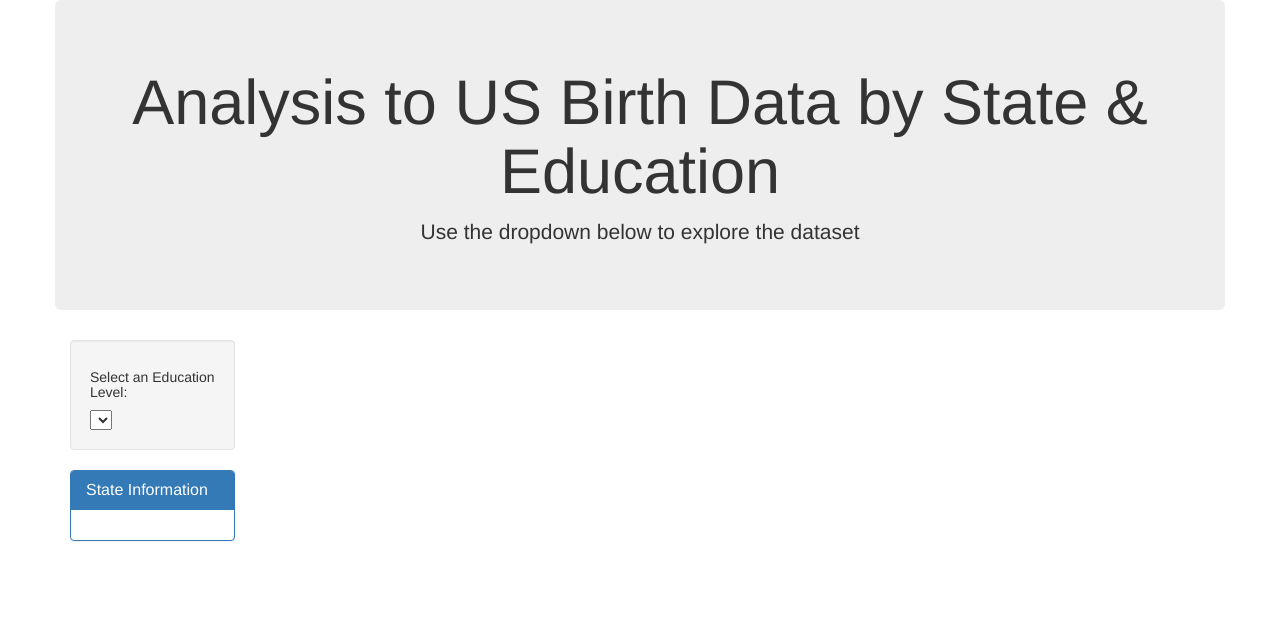
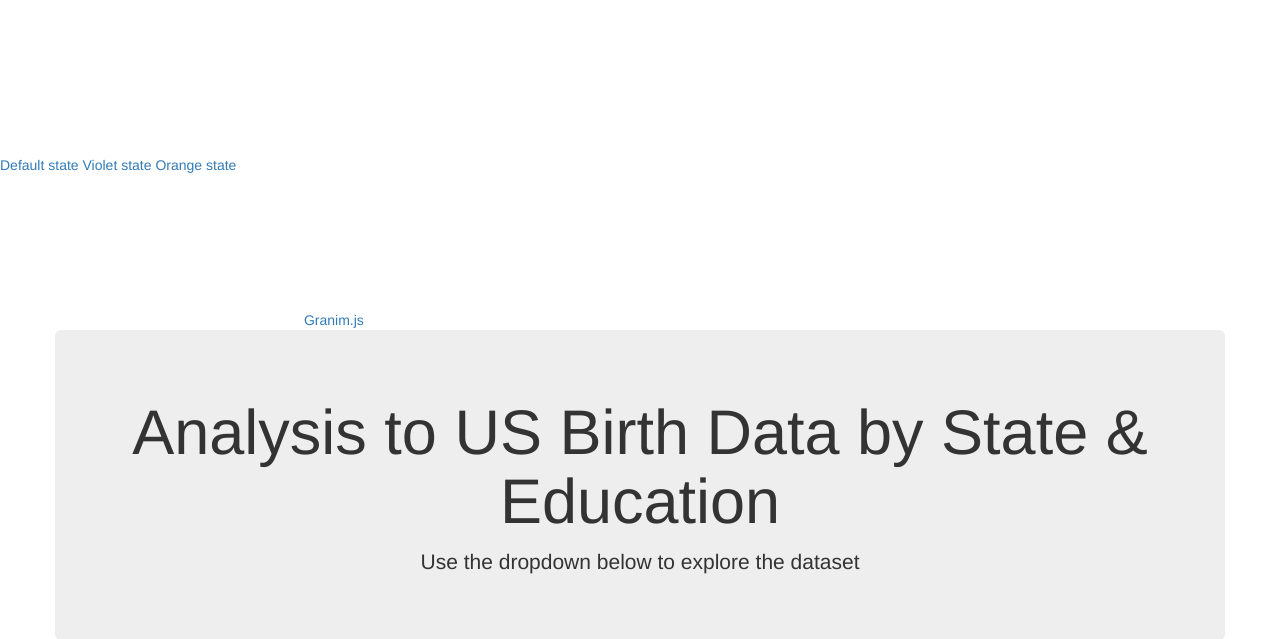
Before and after one commit to adrue94/project-3-repository, a Flask app: page / in a window 1280 px wide. Shown: the top 639 px of the page. Before the commit the page ends 541 px from the top, so only its background shows below. Run offline with Flask 3, Linux system fonts and the light colour scheme; lists and menus that the app fills with data are empty; a map, chart or similar area stays blank; some libraries are stand-ins or nearby versions.

Commit message:
added Granim.js, not working yet

```diff
--- a/static/js/birth.js
+++ b/static/js/birth.js
@@ -2,7 +2,61 @@ d3.json("http://127.0.0.1:5000//api/v1.0/state").then(function (stateData) {
     console.log(stateData)
 })
 
-// Michael's code starts here
+// Code Michael Added
+// Granim JavaScript Library - Interactive Gradients
+var granimInstance = new Granim({
+    element: '#canvas-interactive',
+    name: 'interactive-gradient',
+    elToSetClassOn: '.canvas-interactive-wrapper',
+    direction: 'diagonal',
+    isPausedWhenNotInView: true,
+    stateTransitionSpeed: 500,
+    states : {
+        "default-state": {
+            gradients: [
+                ['#B3FFAB', '#12FFF7'],
+                ['#ADD100', '#7B920A'],
+                ['#1A2980', '#26D0CE']
+            ],
+            transitionSpeed: 10000
+        },
+        "violet-state": {
+            gradients: [
+                ['#9D50BB', '#6E48AA'],
+                ['#4776E6', '#8E54E9']
+            ],
+            transitionSpeed: 2000
+        },
+        "orange-state": {
+            gradients: [ ['#FF4E50', '#F9D423'] ],
+            loop: false
+        }
+    }
+});
+
+// With jQuery
+$('#default-state-cta').on('click', function(event) {
+    event.preventDefault();
+    granimInstance.changeState('default-state');
+    setClass('#default-state-cta')
+});
+$('#violet-state-cta').on('click', function(event) {
+    event.preventDefault();
+    granimInstance.changeState('violet-state');
+    setClass('#violet-state-cta')
+});
+$('#orange-state-cta').on('click', function(event) {
+    event.preventDefault();
+    granimInstance.changeState('orange-state');
+    setClass('#orange-state-cta')
+});
+
+function setClass(element) {
+    $('.canvas-interactive-wrapper a').removeClass('active');
+    $(element).addClass('active');
+};
+
+// Code Michael Added
 // connect the console log to the javascript file
 console.log("birth.js")
 
--- a/templates/index.html
+++ b/templates/index.html
@@ -9,7 +9,15 @@
   </title>
   <link rel="stylesheet" href="https://maxcdn.bootstrapcdn.com/bootstrap/3.3.7/css/bootstrap.min.css">
 
-
+  <!-- Granim.js JavaScript Library-->
+  <div class="canvas-interactive-wrapper">
+    <canvas id="canvas-interactive"></canvas>
+    <div class="cta-wrapper">
+        <a href="#default-state" id="default-state-cta" class="active">Default state</a>
+        <a href="#violet-state" id="violet-state-cta">Violet state</a>
+        <a href="#orange-state" id="orange-state-cta">Orange state</a>
+    </div>
+</div>
   <!-- D3 -->
   <script src="https://d3js.org/d3.v7.min.js"></script>
 
@@ -25,6 +33,10 @@
 
   <!-- Our CSS -->
   <link rel="stylesheet" type="text/css" href="static/css/style.css">
+  <div class="bloc-logo">
+    <canvas id="logo-canvas"></canvas>
+    <a href="index.html" class="logo-mask">Granim.js</a>
+</div>
 </head>
 <body>
   <div class="container">
```
